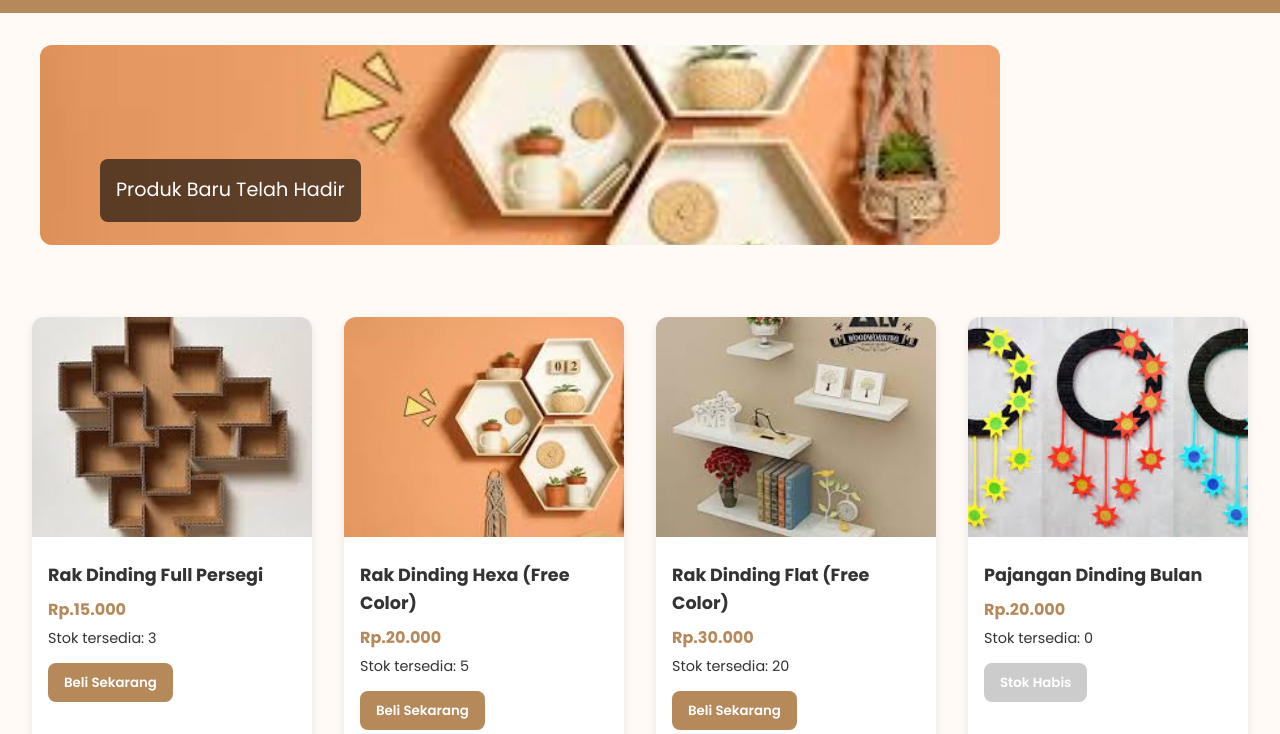
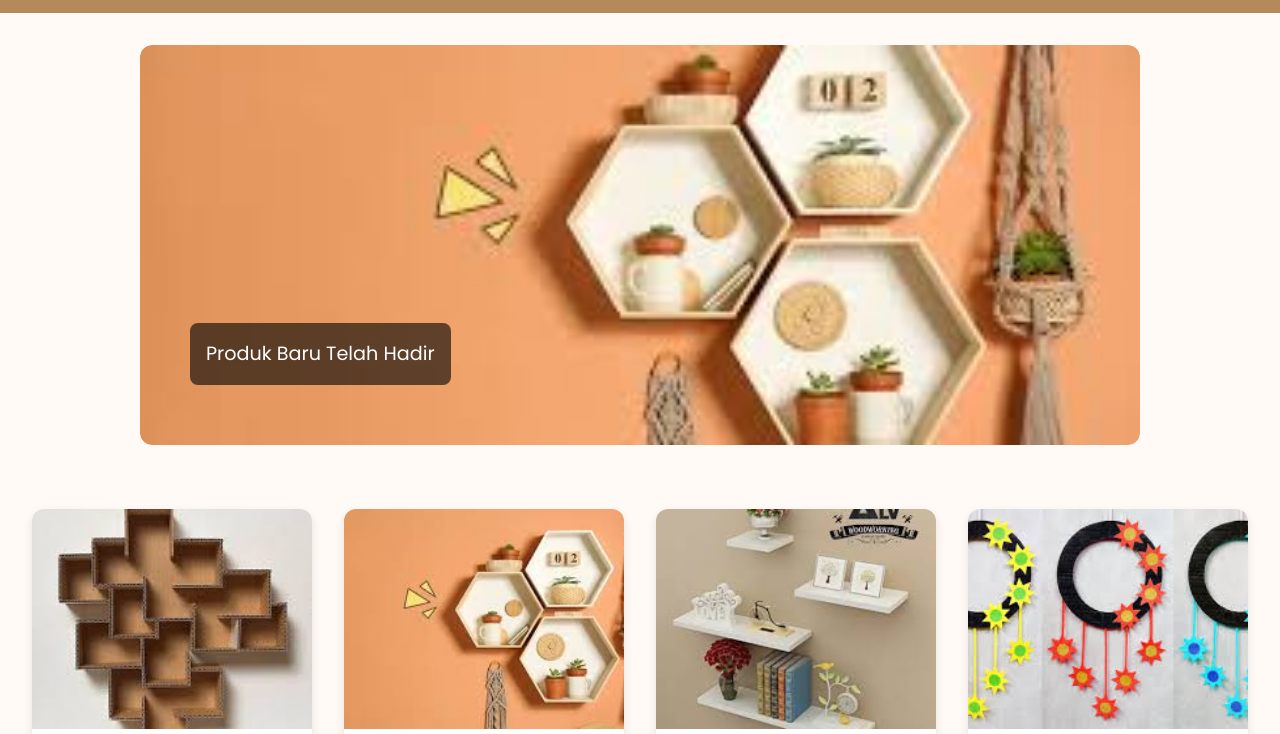
Before and after one commit to Khorzyy/catalog_and_portofolio, a plain HTML site: page index.html in a window 1280 px wide. Shown: the part 57-791 px from the top of the page. Drawn offline with nearby package versions, Linux system fonts and the light colour scheme.

Commit message:
Update style.css

```diff
--- a/style.css
+++ b/style.css
@@ -89,23 +89,25 @@ nav ul li a:hover {
 /* Slideshow */
 .slideshow-container {
   position: relative;
-  max-width: 1200px; /* Batasi max width */
   margin: 2rem auto;
   overflow: hidden;
-  width: 100%; /* Agar responsif */
+  width: 90%;
+  max-width: 1000px; /* batasi lebar maksimum di layar besar */
+  border-radius: 12px;
 }
 
 .slide {
   display: none;
+  position: relative;
   width: 100%;
-  position: relative;
+  height: 400px; /* tinggi tetap untuk semua gambar */
 }
 
 .slide img {
-  width: 80%;
-  height: 200px; /* Tinggi mengikuti rasio gambar */
+  width: 100%;
+  height: 100%;
+  object-fit: cover; /* jaga proporsi isi */
   border-radius: 12px;
-  object-fit: cover;
 }
 
 .caption {
```
